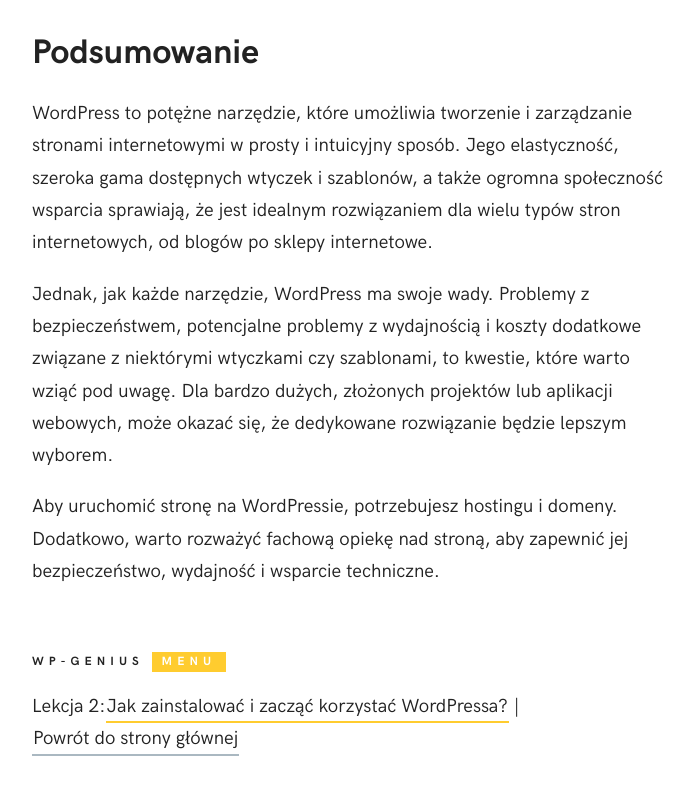
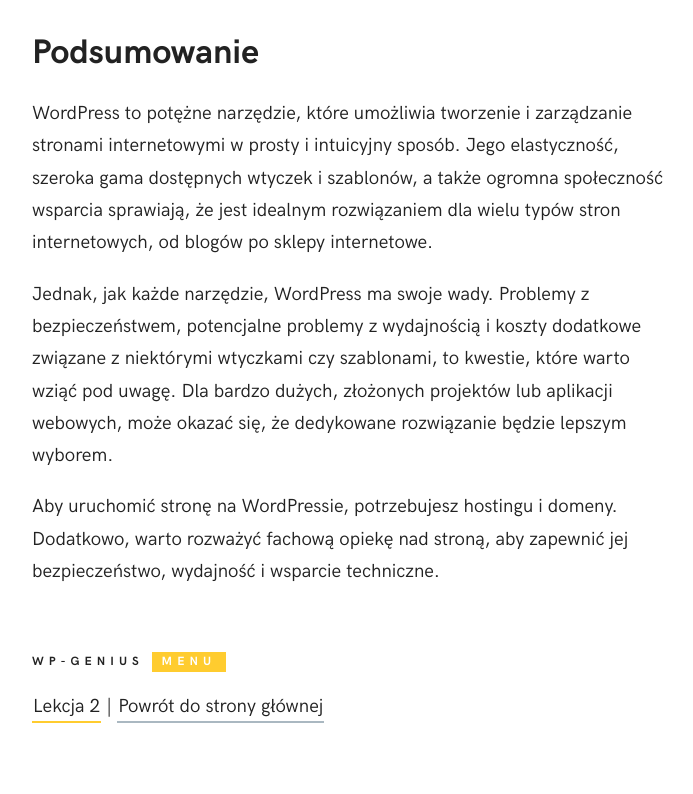
Before and after one commit to byrogg/WP-Genius, a plain HTML site: page wordpress.html in a window 1280 px wide. Shown: the part 4820-5614 px from the top of the page, without its empty margins (288-981 px from the left). Drawn offline with Linux system fonts and the light colour scheme.

Commit message:
Update wordpress.html

```diff
--- a/wordpress.html
+++ b/wordpress.html
@@ -122,7 +122,7 @@
 
                 <h4>WP-Genius <span class="highlight yellow">Menu</span></h4>
 
-                <p>Lekcja 2:<a class="link-2 yellow" href="instalacja-wordpress.html">Jak zainstalować i zacząć korzystać WordPressa?</a> | <a class="link-2 grey" href="index.html">Powrót do strony głównej</a></p>
+                <p><a class="link-2 yellow" href="instalacja-wordpress.html">Lekcja 2</a> | <a class="link-2 grey" href="index.html">Powrót do strony głównej</a></p>
 
             </div>
             <!-- CONTENT -->
```
